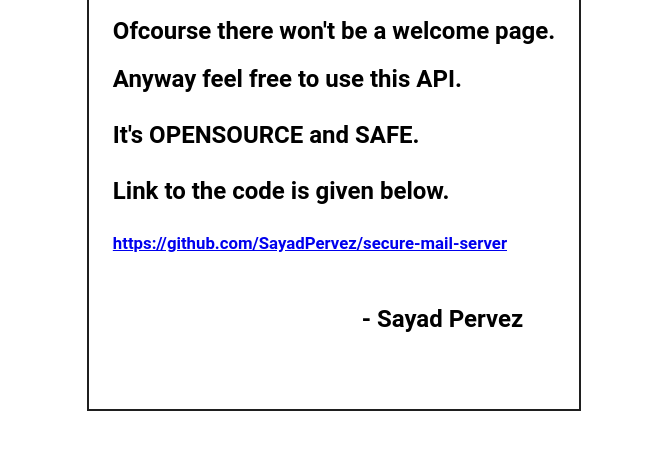
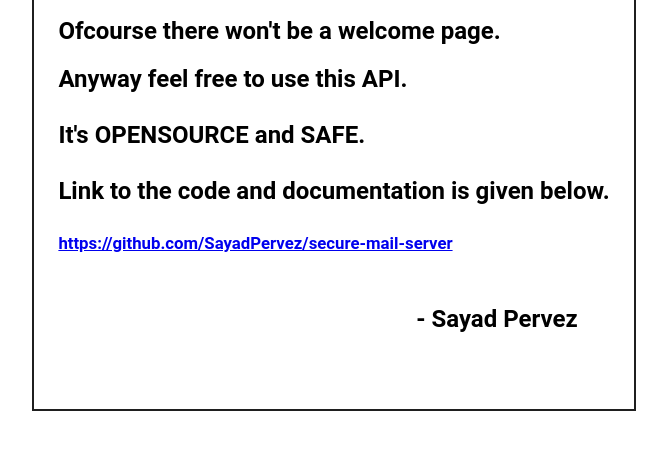
Before and after one commit to SayadPervez/secure-mail-server, a website: page views/index.html in a window 1280 px wide. Shown: the part 202-652 px from the top of the page, without its empty margins (306-973 px from the left). Drawn offline with Linux system fonts and the light colour scheme.

Commit message:
changed docs link in website

```diff
--- a/views/index.html
+++ b/views/index.html
@@ -42,7 +42,7 @@
   Ofcourse there won't be a welcome page.
 </h2>
 <h2>
-  Anyway feel free to use this API. <br><br>It's OPENSOURCE and SAFE. <br><br>Link to the code is given below.
+  Anyway feel free to use this API. <br><br>It's OPENSOURCE and SAFE. <br><br>Link to the code and documentation is given below.
   <br><br>
   <a href="https://github.com/SayadPervez/secure-mail-server">https://github.com/SayadPervez/secure-mail-server</a>
 </h2>
```
